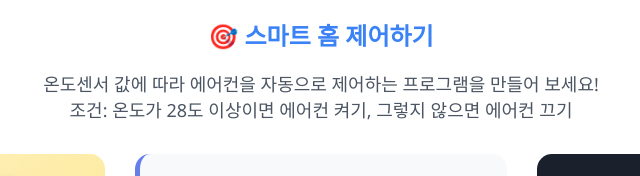
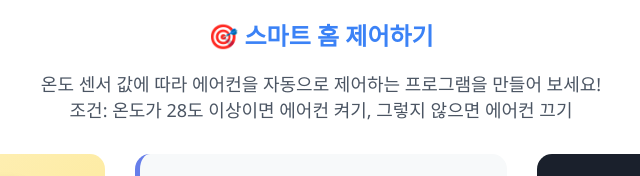
Before and after one commit to leehj002/entry, a plain HTML site: page docs/if.html in a window 1280 px wide. Shown: the part 146-322 px from the top of the page, 319-959 px from the left. Drawn offline with Linux system fonts and the light colour scheme; files whose address does not match are found by name.

Commit message:
image  파일 넣기

```diff
--- a/docs/if.html
+++ b/docs/if.html
@@ -298,7 +298,7 @@
     <div class="section">
         <h1>🎯 스마트 홈 제어하기</h1>
         <p class="subtitle">
-            온도센서 값에 따라 에어컨을 자동으로 제어하는 프로그램을 만들어 보세요!<br>
+            온도 센서 값에 따라 에어컨을 자동으로 제어하는 프로그램을 만들어 보세요!<br>
             조건: 온도가 28도 이상이면 에어컨 켜기, 그렇지 않으면 에어컨 끄기
         </p>
 
```
Also changed, not shown: docs/image/그냥 코들새.png (renamed from 그냥 코들새.png), docs/image/더운 코들새.png (renamed from 더운 코들새.png), docs/image/돋보기 코들새.png (renamed from 돋보기 코들새.png), docs/image/신난 코들새.png (renamed from 신난 코들새.png), docs/image/추운 코들새.png (renamed from 추운 코들새.png), docs/image/코들 캐릭터-07.png (renamed from 코들 캐릭터-07.png), docs/image/코들새.png (renamed from docs/코들새.png).
